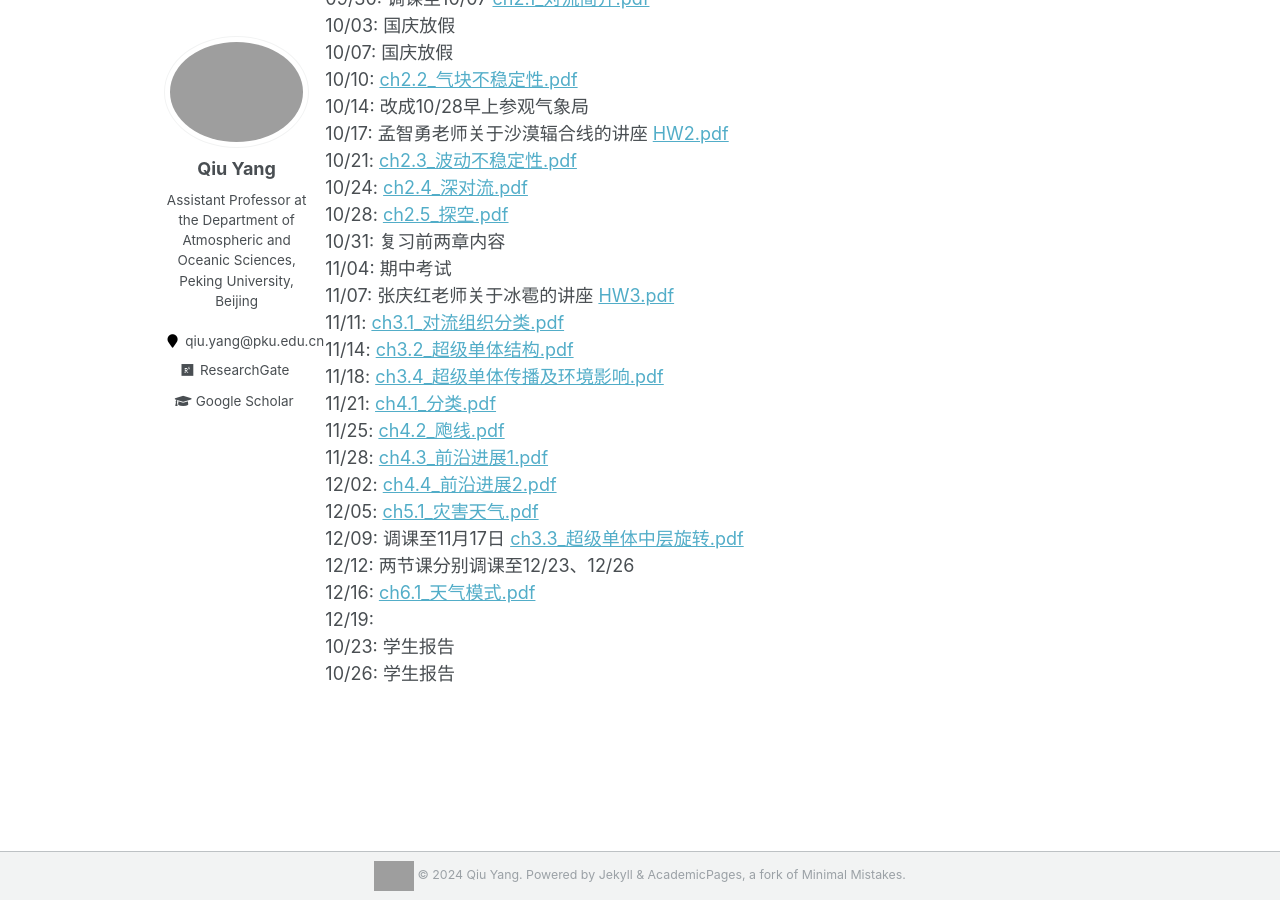
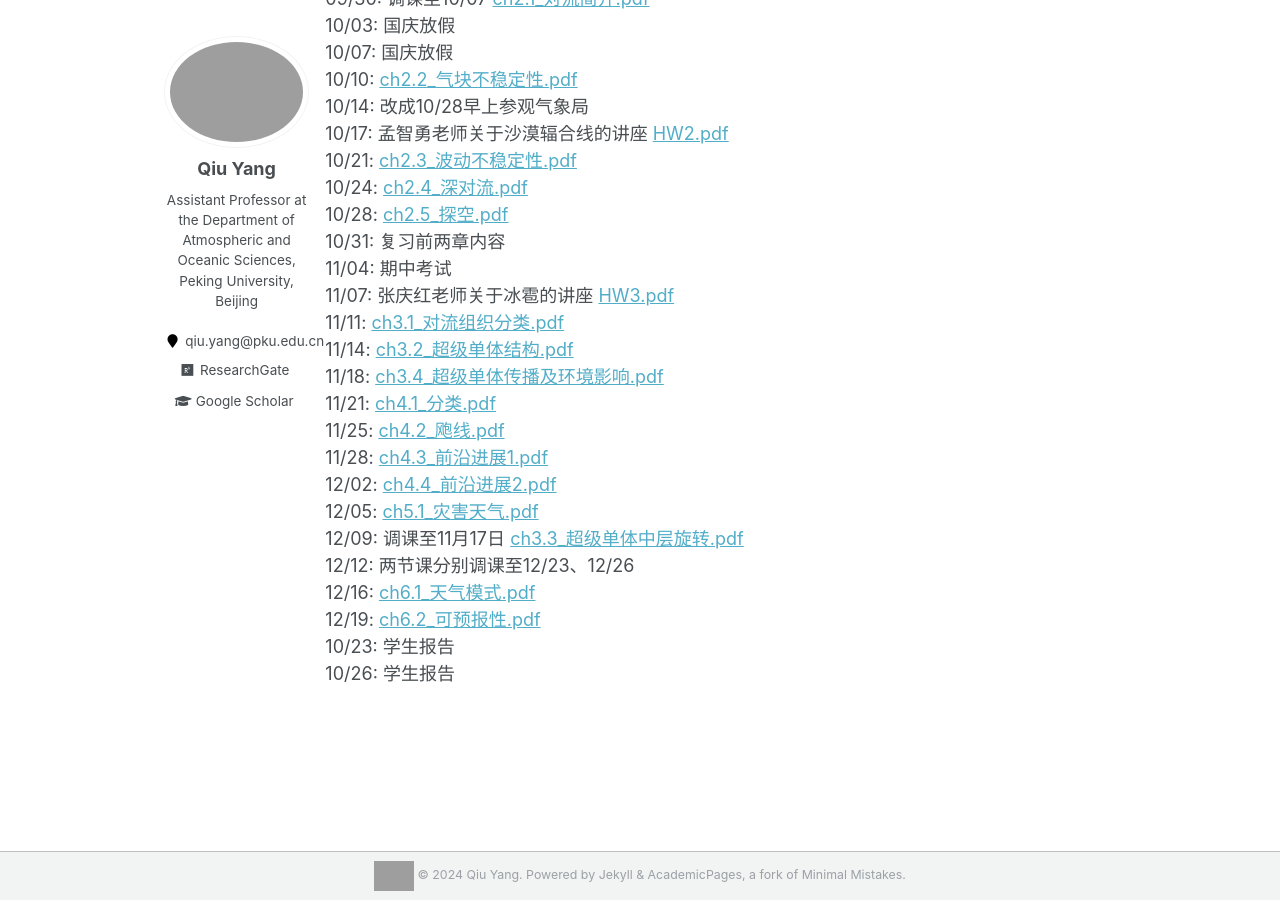
Before and after one commit to qiuyang50/qiuyang50.github.io, a Jekyll site: the page built from _pages/mesoscale_2024fall.md, in a window 1280 px wide and 900 px high, scrolled down 505 px. Built offline with Jekyll 4.4.1, drawn with Linux system fonts in a browser that asks for light colours; grey boxes are pictures that could not be loaded.

Commit message:
Update mesoscale_2024fall.md

```diff
--- a/_pages/mesoscale_2024fall.md
+++ b/_pages/mesoscale_2024fall.md
@@ -40,6 +40,6 @@
 12/09: 调课至11月17日 <a href="https://qiuyang50.github.io/files/mesoscale_2024fall/ch3.3_超级单体中层旋转.pdf">ch3.3_超级单体中层旋转.pdf</a>
 12/12: 两节课分别调课至12/23、12/26
 12/16: <a href="https://qiuyang50.github.io/files/mesoscale_2024fall/ch6.1_天气模式.pdf">ch6.1_天气模式.pdf</a>
-12/19:
+12/19: <a href="https://qiuyang50.github.io/files/mesoscale_2024fall/ch6.2_可预报性.pdf">ch6.2_可预报性.pdf</a>
 10/23: 学生报告
 10/26: 学生报告
```
